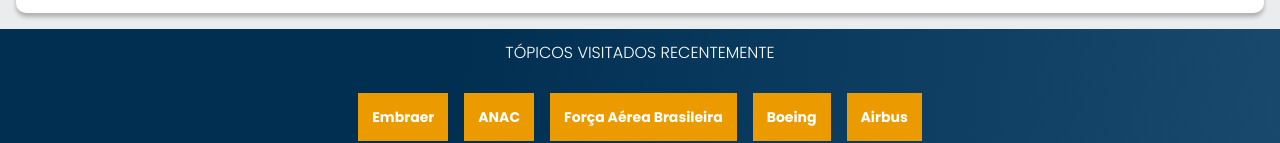
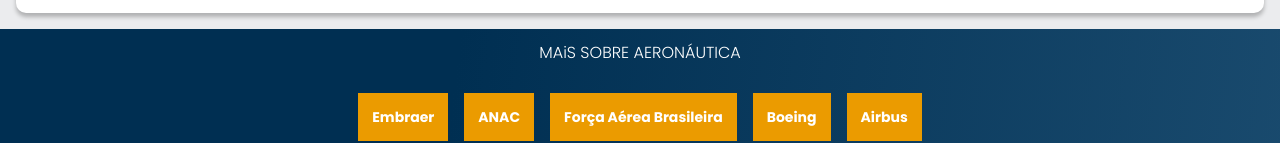
Before and after one commit to Yuri22Bolsonaro/AirLine, a plain HTML site: page index.html in a window 1280 px wide. Shown: the part 1780-1923 px from the top of the page. Drawn offline with nearby package versions, Linux system fonts and the light colour scheme.

Commit message:
Update index.html

```diff
--- a/index.html
+++ b/index.html
@@ -170,7 +170,7 @@
   </section>
 
   <section class="tópicos">
-    <h2 class="tópicos__titulo">TÓPICOS VISITADOS RECENTEMENTE</h2>
+    <h2 class="tópicos__titulo">MAiS SOBRE AERONÁUTICA</h2>
     <ul class="tópicos__lista">
      <li class="tópicos__item">
        <a href="https://embraer.com/br/pt" class="tópicos__link" target="_blank">Embraer</a>
```
